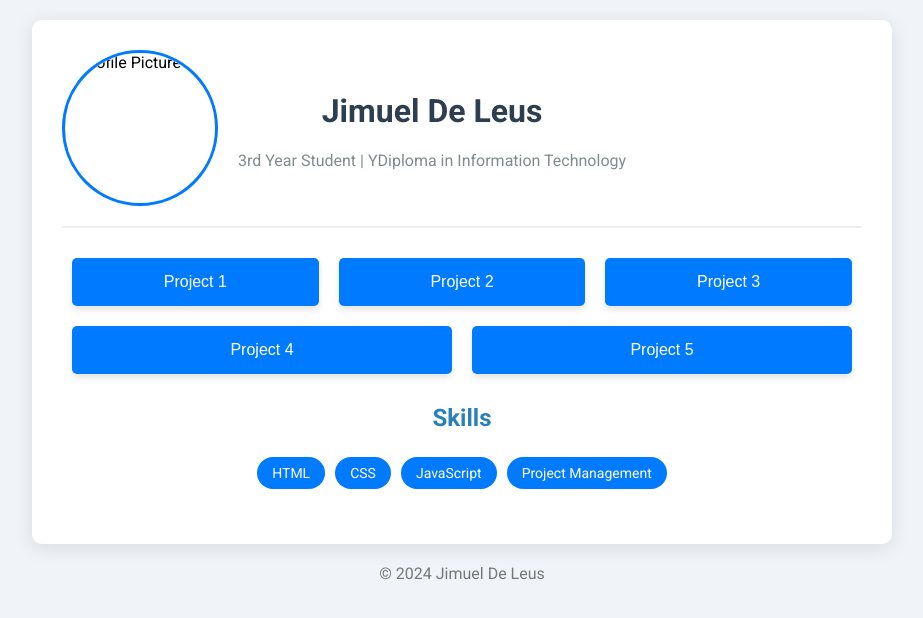
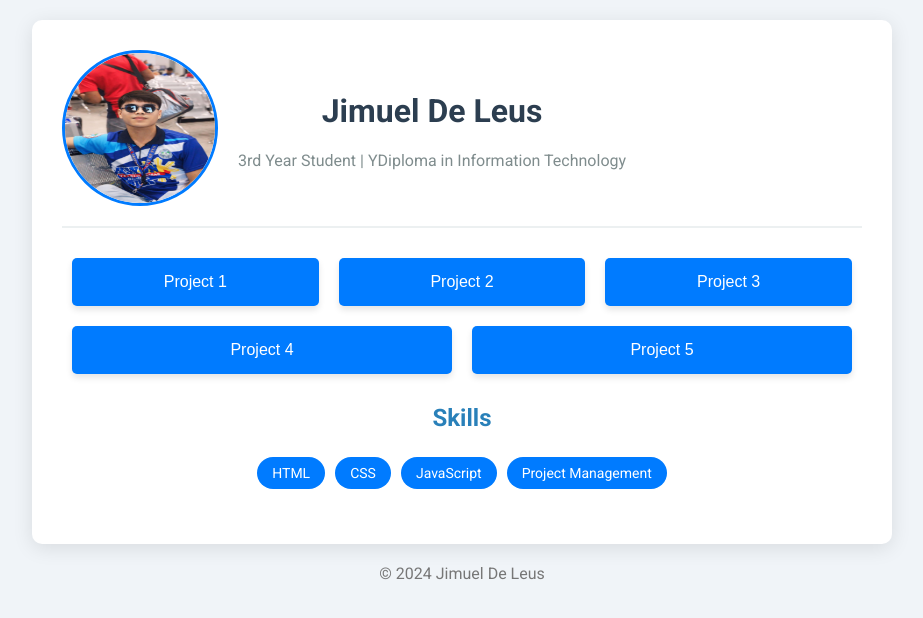
Before and after one commit to Jimdeleus/Jimdeleus.github.io, a plain HTML site: page index.html in a window 1280 px wide. Shown: the whole page, without its empty margins (178-1101 px from the left). Drawn offline with Linux system fonts and the light colour scheme.

Commit message:
Update index.html

```diff
--- a/index.html
+++ b/index.html
@@ -130,7 +130,7 @@
 
 <div class="container">
     <div class="profile-header">
-        <img src="jimuel.png" alt="Profile Picture">
+        <img src="625caedd-a102-4fb3-8938-ad80bc560c24.jpg" alt="Profile Picture">
         <div>
             <h1>Jimuel De Leus</h1>
             <p style="color: #7f8c8d;">3rd Year Student | YDiploma in Information Technology</p>
```
